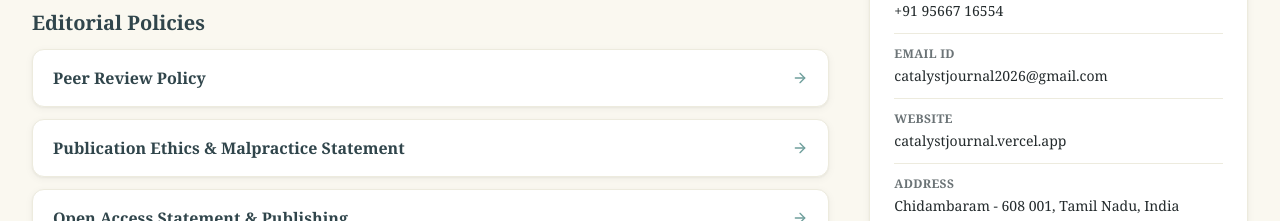
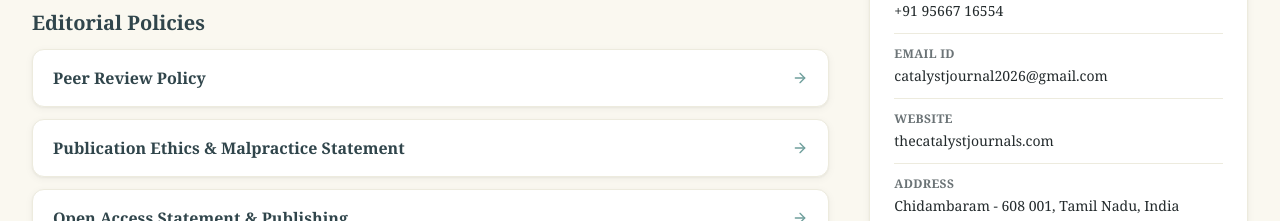
Before and after one commit to vijayakumarbtech/catalystjournal, a React (Vite) app in the folder frontend/: page / in a window 1280 px wide. Shown: the part 1600-1821 px from the top of the page. Built offline with nearby package versions, Linux system fonts and the light colour scheme; no server answers.

Commit message:
Update Journal Particulars website to thecatalystjournals.com

```diff
--- a/frontend/src/components/home/AboutJournalSection.tsx
+++ b/frontend/src/components/home/AboutJournalSection.tsx
@@ -20,7 +20,7 @@
   ['Publication Format', 'Online'],
   ['Phone No.', '+91 95667 16554'],
   ['Email ID', 'catalystjournal2026@gmail.com'],
-  ['Website', 'catalystjournal.vercel.app'],
+  ['Website', 'thecatalystjournals.com'],
   ['Address', 'Chidambaram - 608 001, Tamil Nadu, India'],
   ['ORCID iD', 'To Be Confirmed'],
 ];
```
